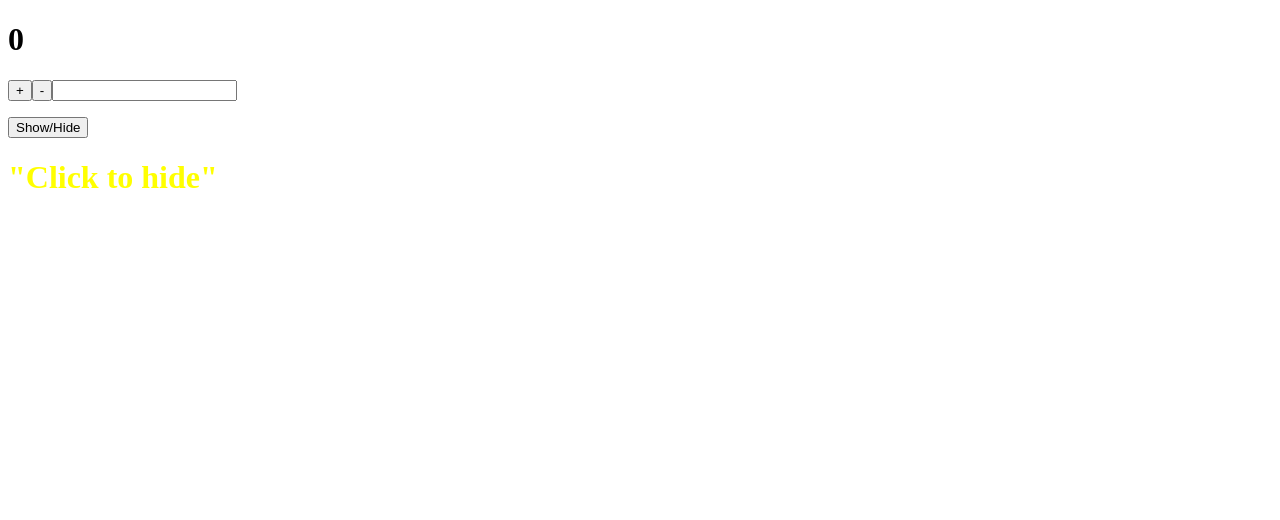
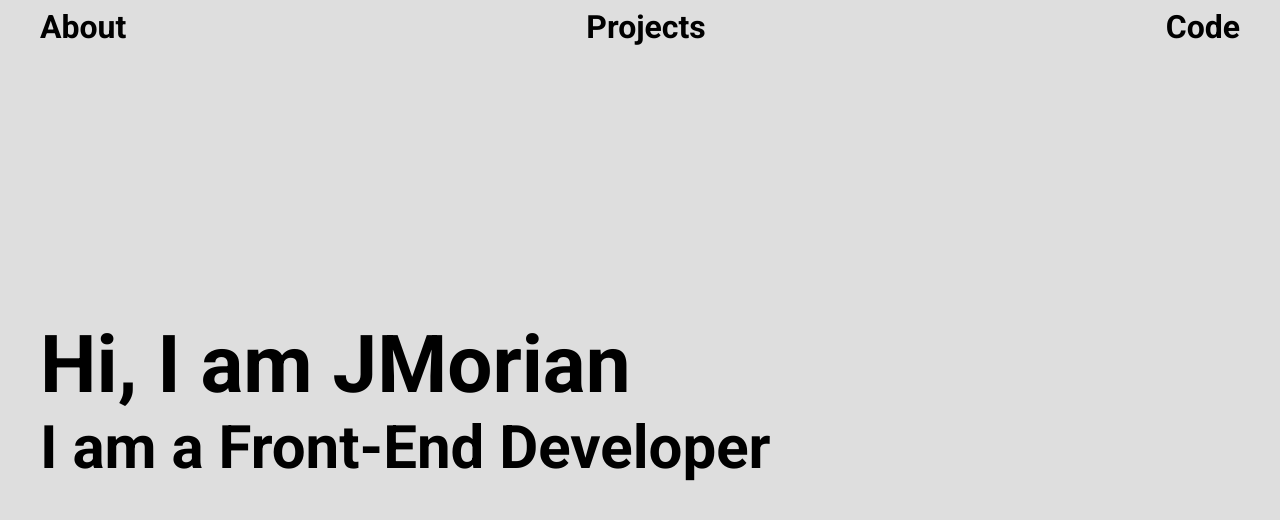
Before and after one commit to ejmorian/reactx, a React (Vite) app in the folder project-one/experiment-one/: page / in a window 1280 px wide. Shown: the top 520 px of the page. Built offline with nearby package versions, Linux system fonts and the light colour scheme.

Commit message:
Add webpage nav and header

```diff
--- a/project-one/experiment-one/src/App.jsx
+++ b/project-one/experiment-one/src/App.jsx
@@ -1,5 +1,7 @@
 import './app.css'
 import { useState } from 'react'
+import Nav from './components/nav'
+import Header from './components/header'
 
 //We are now learning useState
 // useState is an object/hook that returns 2 values, a currentstate, and a function to update a state normally prefixed with `set`.
@@ -9,41 +11,12 @@ import { useState } from 'react'
 
 
 function App() {
-
-  const [count, setCount] = useState(0);
-
-  const increment = () => {
-    setCount(count + 1)
-    console.log('click')
-  }
-  const decrement = () => {
-    setCount(count - 1)
-    console.log('click')
-  }
-
-  const [inputValue, setInputValue] = useState("")
-
-  const mirror = (event) => {
-    setInputValue(event.target.value)
-
-  }
-
-  const [textColor, setTextColor] = useState("yellow")
-
   return (
-    <div>
-      <h1>{count}</h1>
-      <button onClick={increment}>+</button>
-      <button onClick={decrement}>-</button>
-      <input type='text' onChange={mirror} />
-      <p>{inputValue}</p>
-
-      <button onClick={() => textColor == "yellow" ? setTextColor("black") : setTextColor("yellow")}>Show/Hide</button>
-      <h1 style={{ color: textColor }}>"Click to hide"</h1>
+    <div className='container'>
+      <Nav menuOne="About" menuTwo="Projects" menuThree="Code" />
+      <Header title="Hi, I am JMorian" subTitle="I am a Front-End Developer" />
     </div>
   )
 }
 
-
-
 export default App
--- a/project-one/experiment-one/src/app.css
+++ b/project-one/experiment-one/src/app.css
@@ -1,10 +1,14 @@
-.greet {
-    text-align: center;
+* {
+    box-sizing: border-box;
+    padding: 0;
+    margin: 0;
+    font-family: 'Roboto', sans-serif;
 }
 
-.profile {
-    border: solid black 1px;
-    max-width: 200px;
-    margin-bottom: 10px;
-    padding: 10px;
+.container {
+    position: relative;
 }
+
+body {
+    background-color: black;
+}
--- /dev/null
+++ b/project-one/experiment-one/src/components/header.jsx
@@ -0,0 +1,10 @@
+import styles from '../css/header.module.css'
+
+export default function Header(props) {
+    return (
+        <div className={styles.header}>
+            <h1>{props.title}</h1>
+            <h2>{props.subTitle}</h2>
+        </div>
+    )
+}
--- /dev/null
+++ b/project-one/experiment-one/src/components/nav.jsx
@@ -0,0 +1,13 @@
+import styles from "../css/nav.module.css"
+
+export default function Nav(props) {
+    return (
+        <div className={styles.nav}>
+            <ul>
+                <li>{props.menuOne}</li>
+                <li>{props.menuTwo}</li>
+                <li>{props.menuThree}</li>
+            </ul>
+        </div>
+    )
+}
--- /dev/null
+++ b/project-one/experiment-one/src/css/header.module.css
@@ -0,0 +1,19 @@
+.header {
+    height: 100dvh;
+    background-color: #EEEE;
+    display: flex;
+    flex-direction: column;
+    justify-content: center;
+    font-size: 2.5rem;
+    padding-left: 2.5rem;
+    width: 100dvw;
+    max-width: 1920px;
+}
+
+
+@media (max-width:600px) {
+    .header {
+        font-size: 2rem;
+    }
+
+}
--- /dev/null
+++ b/project-one/experiment-one/src/css/nav.module.css
@@ -0,0 +1,21 @@
+@import url('https://fonts.googleapis.com/css2?family=Roboto:wght@400;700&display=swap');
+
+.nav {
+    position: absolute;
+    width: 100dvw;
+    font-weight: 700;
+    background-color: transparent;
+
+}
+
+.nav ul {
+
+    max-width: 1280px;
+    margin: 0 auto;
+    padding: .5rem 2.5rem;
+    list-style: none;
+    font-size: 2rem;
+    display: flex;
+    justify-content: space-between;
+    align-items: center;
+}
```
